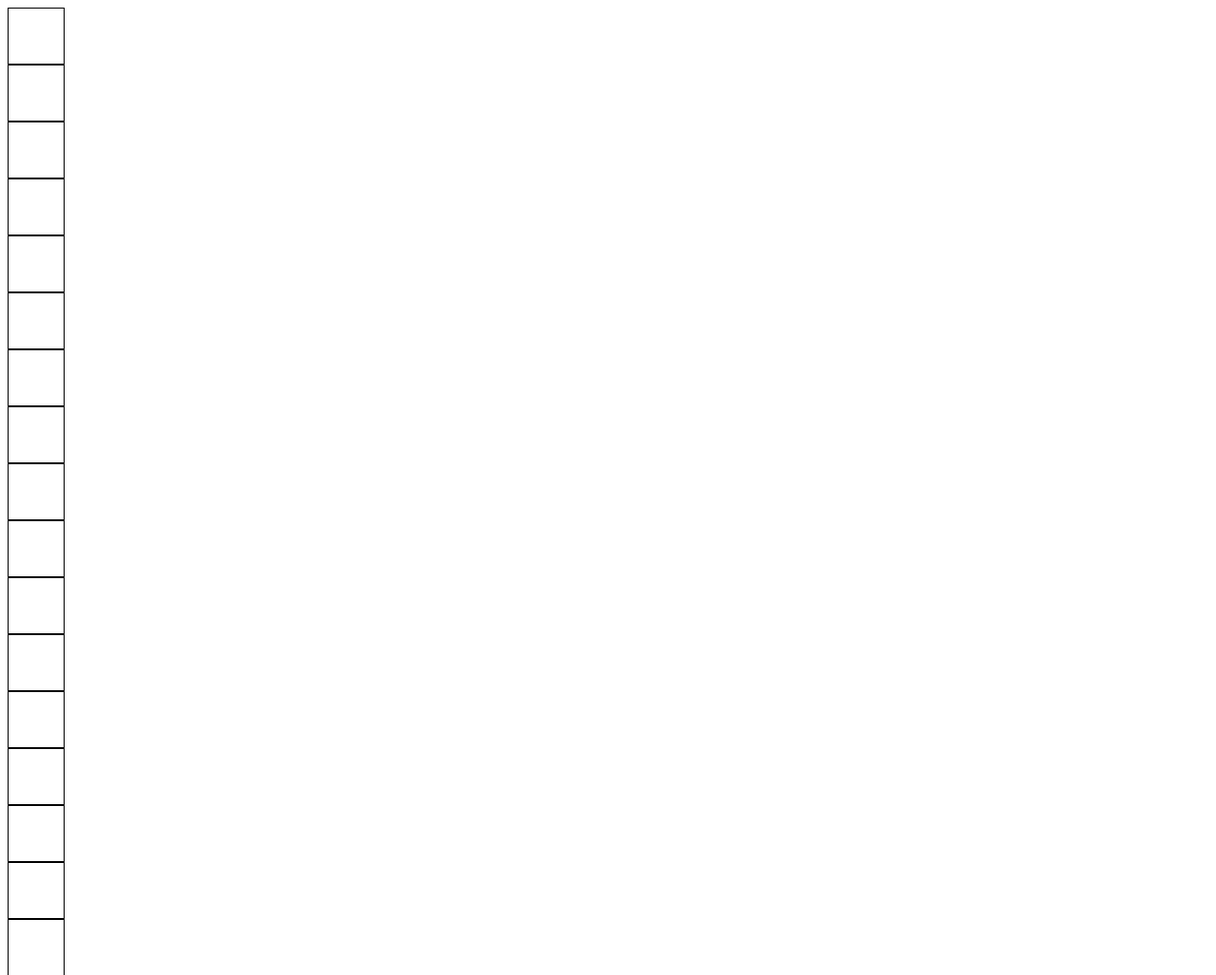
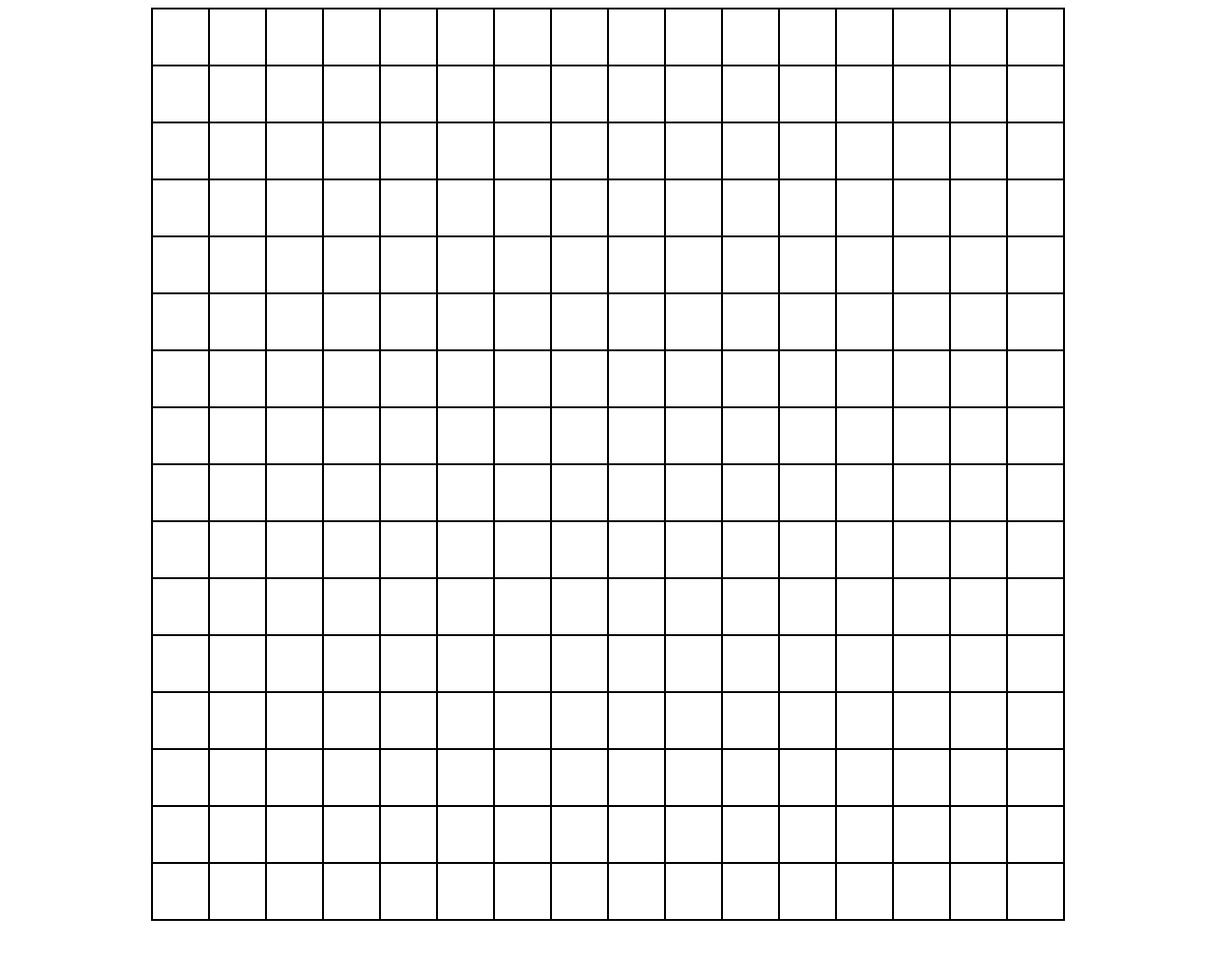
Before and after one commit to chaoticmewtral/sketchpad, a plain HTML site: page index.html in a window 1280 px wide. Shown: the top 1027 px of the page at 95% size. After the commit the page ends 978 px from the top, so only its background shows below. Drawn offline with Linux system fonts and the light colour scheme.

Commit message:
Add to style.css

```diff
--- a/style.css
+++ b/style.css
@@ -1,11 +1,21 @@
+body {
+    align-items: center;
+}
+
 #container {
     width: 960px;
     height: 960px;
-    display: grid;
-    grid-template-columns: repeat(auto-fit, minmax(auto, auto));
+    display: flex;
+    flex-wrap: wrap;
+    margin: 0 auto;
+    border: 1px solid black;
 }
 
 .square {
     box-sizing: border-box;
     border: 1px solid black;
 }
+
+.square:hover {
+    background-color: black;
+}
```
